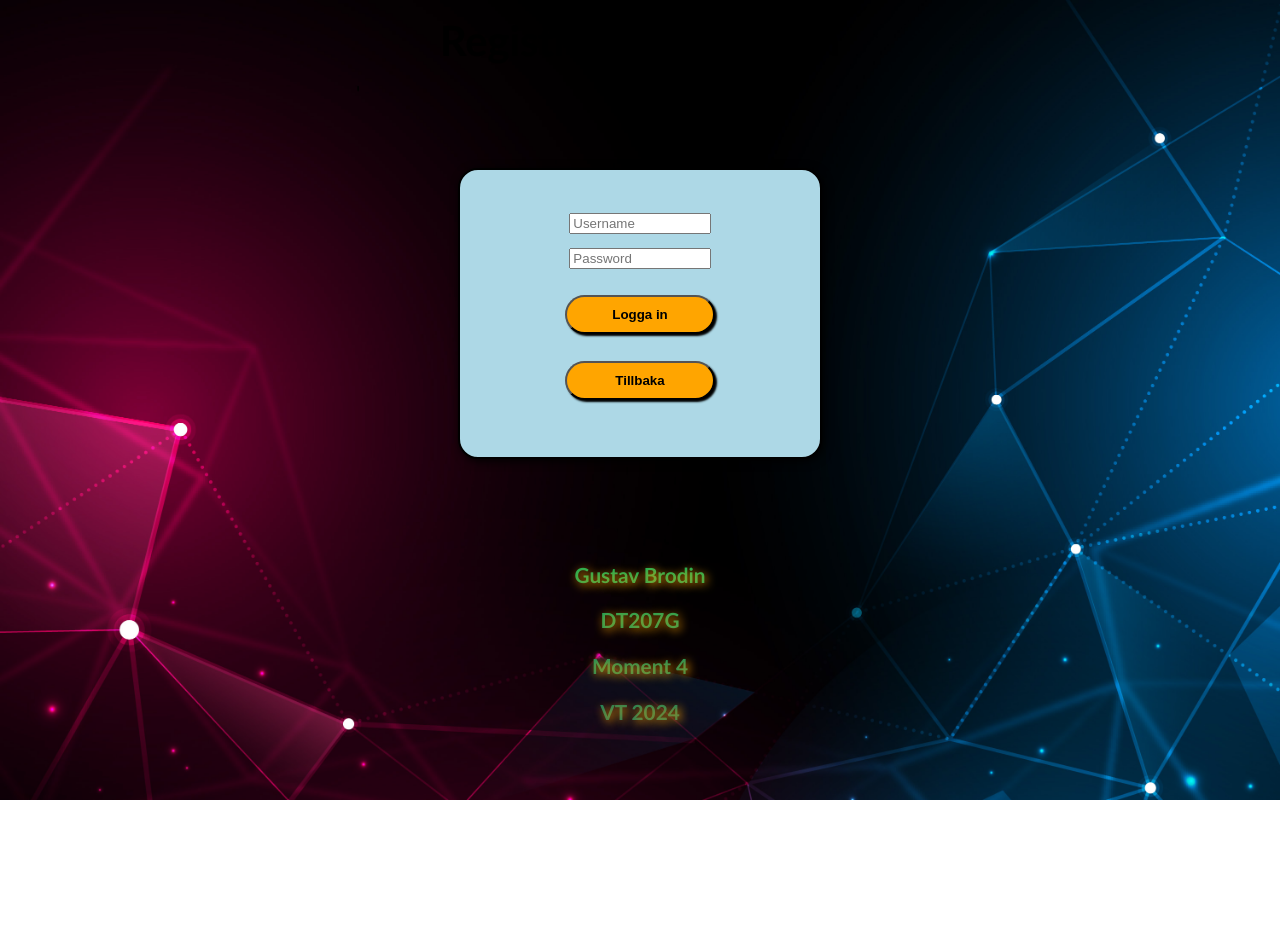
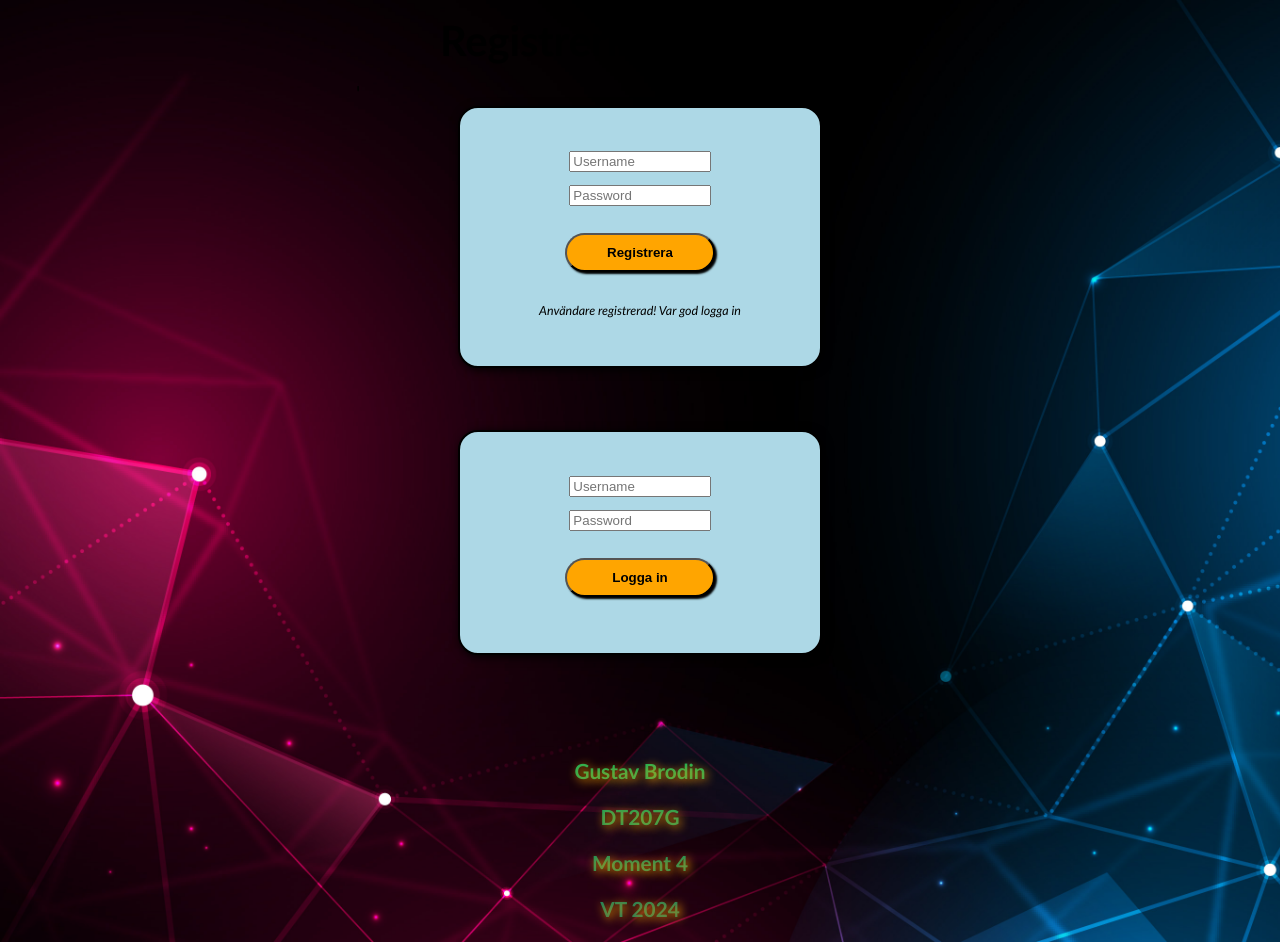
Before and after one commit to BrodinGustav/dt207g_mom4_del2, a website built with Parcel: page src/index.html in a window 1280 px wide. Both pictures are taken after typing "Sample", "Sample123" into the empty fields and a click on the button "Registrera". Before the commit the page ends 800 px from the top, so only its background shows below. Built offline with nearby package versions, Linux system fonts and the light colour scheme; files whose address does not match are found by name.

Commit message:
Commit - lagt till utskrift vid lyckad registrering av användare för användarvänlighet

```diff
--- a/src/index.html
+++ b/src/index.html
@@ -16,16 +16,16 @@
     </div>
 
     <form id="registerForm">
-        <input type="text" id="registerUsername" placeholder="Username" autocomplete="username" required>
-        <input type="password" id="registerPassword" placeholder="Password" autocomplete="current-password" required>
+        <input type="text" id="registerUsername" name="username" placeholder="Username" autocomplete="username" required>
+        <input type="password" id="registerPassword" name="password" placeholder="Password" autocomplete="current-password" required>
         <button id="RegistertBtn" type="submit">Registrera</button>
+        <p id="correctMessage">Användare registrerad! Var god logga in</p>
     </form>
 
     <form id="loginForm">
-        <input type="text" id="loginUsername" placeholder="Username" autocomplete="username" required>
-        <input type="password" id="loginPassword" placeholder="Password" autocomplete="current-password" required>
+        <input type="text" id="loginUsername" name="username" placeholder="Username" autocomplete="username" required>
+        <input type="password" id="loginPassword" name="password" placeholder="Password" autocomplete="current-password" required>
         <button id="LoginBtn" type="submit">Logga in</button>
-        <button id="Redirect" onclick="logOut()">Tillbaka</button>
     </form>
 
     <footer>
--- a/src/main.js
+++ b/src/main.js
@@ -7,6 +7,7 @@ const url_Protected = `${apiUrl}/protected`;
 //****HÄNDELSELYSSNARE****
 document.addEventListener("DOMContentLoaded", function() {
 
+//Hämta ID för formulär
 const registerForm = document.getElementById("registerForm");
 const loginForm = document.getElementById("loginForm");
 
@@ -24,21 +25,17 @@ loginForm.addEventListener("submit", async function(event) {
     const username = document.getElementById("loginUsername").value;
     const password = document.getElementById("loginPassword").value;
 
-
  // Kontrollera inputfälten
  if (!username || !password) {
     console.error("Användarnamn och lösenord krävs.");
     return;
 }
-
-registerForm.style.display = "none";
-loginForm.style.display = "none";
-
-    await logIn(username, password);
+     await logIn(username, password);
 
     // Återställ input-fälten till tomma strängar
     document.getElementById("loginUsername").value = "";
     document.getElementById("loginPassword").value = "";
+
 });
 
 
@@ -57,7 +54,10 @@ registerForm.addEventListener("submit", async function(event) {
     return;
 }
 
-registerForm.style.display = "none";
+document.getElementById("correctMessage").style.display ="block";
+console.log("Utskrift");
+
+
 await createUser(username, password);
 
     // Återställ input-fälten till tomma strängar
@@ -137,4 +137,5 @@ async function logIn(username, password) {              //Argument från servern
     } catch (error) {
         console.error("Error logging in:", error);
     }
+
 }
--- a/src/protected.js
+++ b/src/protected.js
@@ -22,9 +22,7 @@ async function getProtectedData() {
         //Hämtar ID
         const protectedContent = document.getElementById("protectedContent");
         protectedContent.classList.add("protectedContent")
-        protectedContent.innerHTML = `<p>Skyddad route</p><p>Här var ett forum tänkt att finnas. Men problem uppstod vid applicering av serverkod
-        med errorn "Error: Route.post() requires a callback function but got a [object Undefined]". Flertalet försök gjordes experimentering av kod utan framgång varpå
-        tidspressen gjorde sig påtaglig närvarande. Därav endast denna enkla text som läses ut via skyddad route.</p>
+        protectedContent.innerHTML = `<p>Välkommen till den skyddade sidan!</p>
         <p>Mvh Gustav Brodin</p>`;
         const protectedData = document.getElementById("protectedData")
         protectedData.classList.add("protectedData")
--- a/src/style.css
+++ b/src/style.css
@@ -27,6 +27,13 @@ justify-content: center;
     margin:0 auto;
     margin-top: 1em;
     width:10em;
+}
+
+#correctMessage{
+    display:none;
+    font-size:0.6em;
+    font-style: italic;
+    text-align: center;
 }
 
 #error_container{
```
